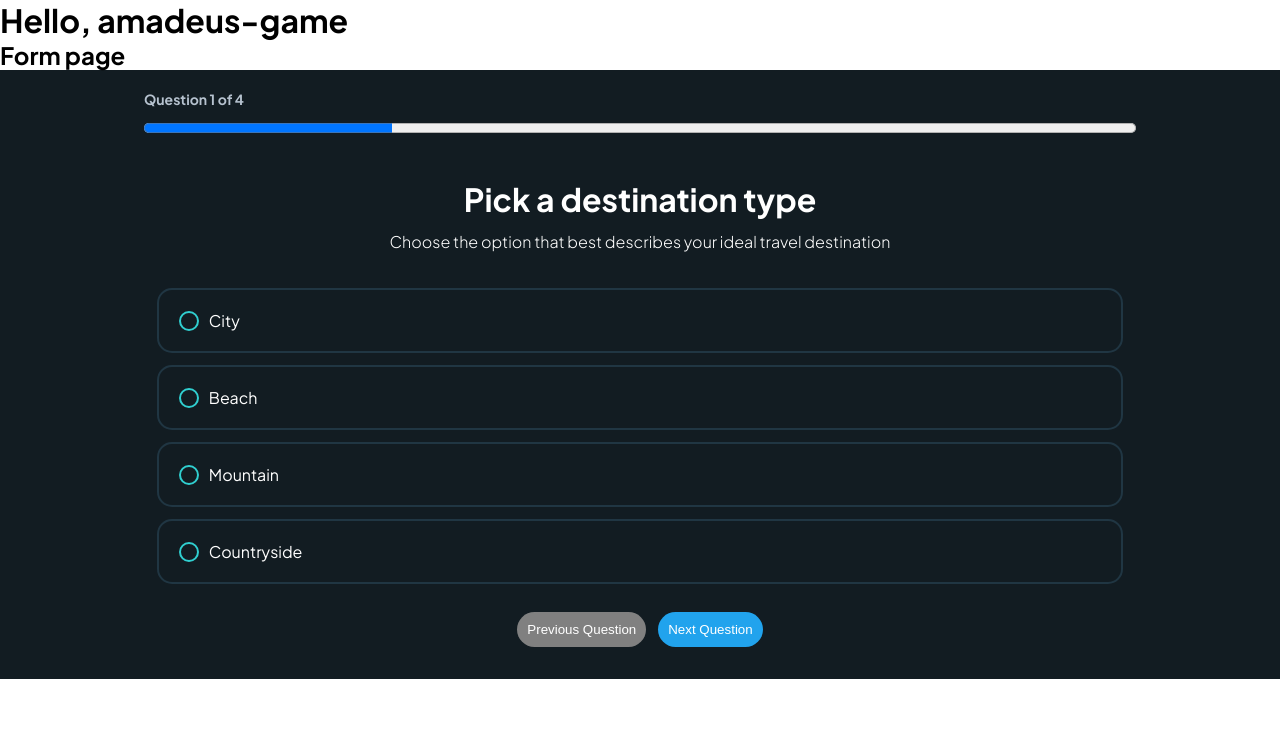
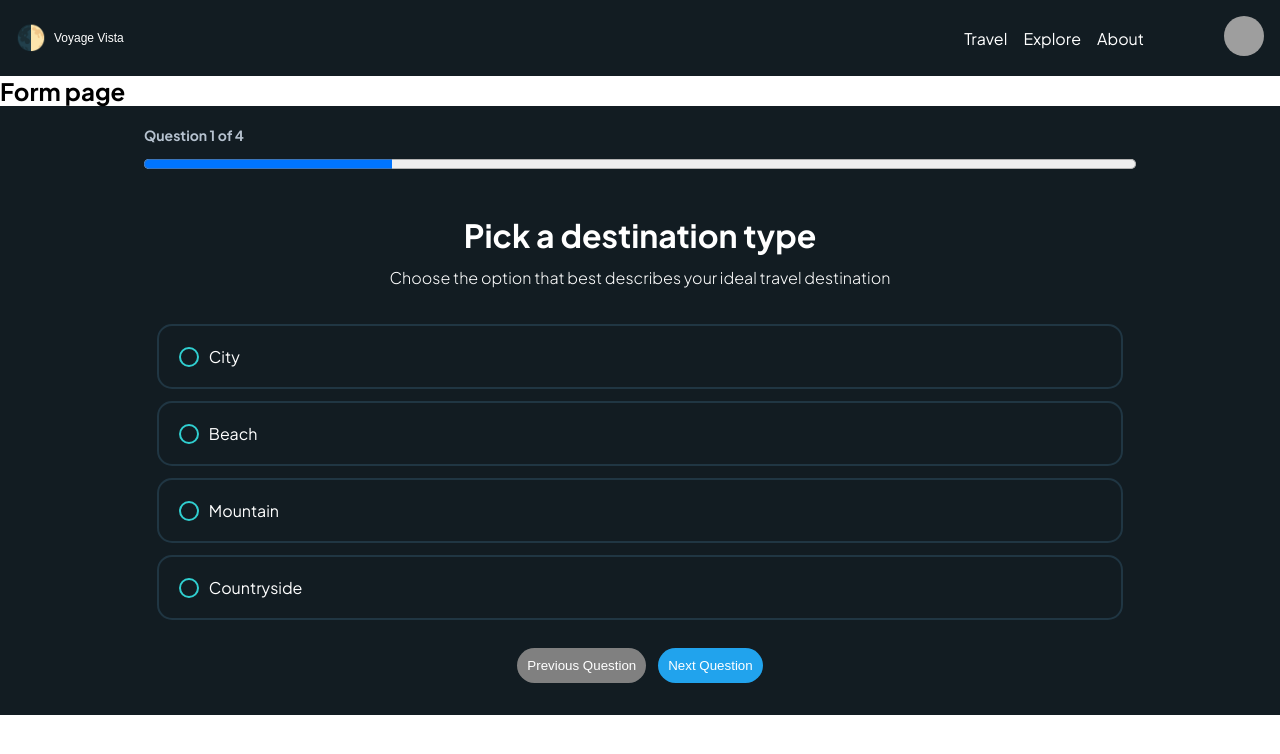
Before and after one commit to IsaacBerri/amadeus_game, an Angular app: page /form in a window 1280 px wide. Shown: the top 754 px of the page. Built offline with nearby package versions, Linux system fonts and the light colour scheme; grey boxes are pictures that could not be loaded; a web font is replaced by a local one.

Commit message:
Ajustes reunion, Config, Ts general, Html Nav y Color

```diff
--- a/package.json
+++ b/package.json
@@ -17,7 +17,7 @@
     "@angular/forms": "^17.3.0",
     "@angular/platform-browser": "^17.3.0",
     "@angular/platform-browser-dynamic": "^17.3.0",
-    "@angular/router": "^17.3.0",
+    "@angular/router": "^17.3.12",
     "rxjs": "~7.8.0",
     "tslib": "^2.3.0",
     "zone.js": "~0.14.3"
--- a/src/app/app.component.html
+++ b/src/app/app.component.html
@@ -1,2 +1,2 @@
-<h1>Hello, amadeus-game</h1>
+<app-navbar />
 <router-outlet/>
--- a/src/app/app.component.ts
+++ b/src/app/app.component.ts
@@ -1,10 +1,12 @@
 import { Component } from '@angular/core';
 import { RouterOutlet } from '@angular/router';
+import { NavbarComponent } from '@components/navbar/navbar.component';
+
 
 @Component({
   selector: 'app-root',
   standalone: true,
-  imports: [RouterOutlet],
+  imports: [RouterOutlet, NavbarComponent],
   templateUrl: './app.component.html',
   styleUrl: './app.component.scss'
 })
--- a/src/app/components/navbar/navbar.component.html
+++ b/src/app/components/navbar/navbar.component.html
@@ -1,10 +1,9 @@
 <nav class="navbar">
     <button class="theme-toggle">🌓 <span class="small-text">Voyage Vista</span></button>
     <ul class="navbar-menu">
-      <li><a href="#travel">Travel</a></li>
-      <li><a href="#explore">Explore</a></li>
-      <li><a href="#flights">Flights</a></li>
-      <li><a href="#hotels">Hotels</a></li>
+      <li><a routerLink="form" >Travel</a></li>
+      <li><a routerLink="explore">Explore</a></li>
+      <li><a routerLink="about">About</a></li>
     </ul>
     <div class="navbar-brand">
       <img src="path-to-avatar.png" alt="Avatar" class="avatar">
--- a/src/app/components/navbar/navbar.component.scss
+++ b/src/app/components/navbar/navbar.component.scss
@@ -3,8 +3,8 @@
     justify-content: space-between;
     align-items: center;
     padding: 1rem;
-    background-color: #333;
-    color: #fff;
+    background-color: #121C22;
+    color: #ffffff;
   }
 
   .navbar-brand .avatar {
@@ -25,7 +25,7 @@
 
   .navbar-menu li a {
     text-decoration: none;
-    color: #fff;
+    color: #ffffff;
   }
 
   .theme-toggle {
@@ -33,7 +33,7 @@
     border: none;
     cursor: pointer;
     font-size: 1.5rem;
-    color: #fff;
+    color: #ffffff;
     display: flex;
     align-items: center;
     gap: 0.5rem;
--- a/src/app/components/navbar/navbar.component.ts
+++ b/src/app/components/navbar/navbar.component.ts
@@ -1,9 +1,12 @@
 import { Component } from '@angular/core';
+import { RouterModule } from '@angular/router';
 
 @Component({
   selector: 'app-navbar',
+  imports:[RouterModule],
   templateUrl: './navbar.component.html',
-  styleUrls: ['./navbar.component.css']
+  standalone: true,
+  styleUrl: "./navbar.component.scss"
 })
 export class NavbarComponent {
   isDarkTheme = false;
--- a/src/styles.scss
+++ b/src/styles.scss
@@ -18,6 +18,6 @@ body{
     height: 100vh;
 }
 body.dark-theme {
-    --navbar-bg-color: #333333;
+    --navbar-bg-color: #121C22;
     --navbar-text-color: #ffffff;
   }
```
Also changed, not shown: 1 other file (tests, documents, lock files or other folders).
